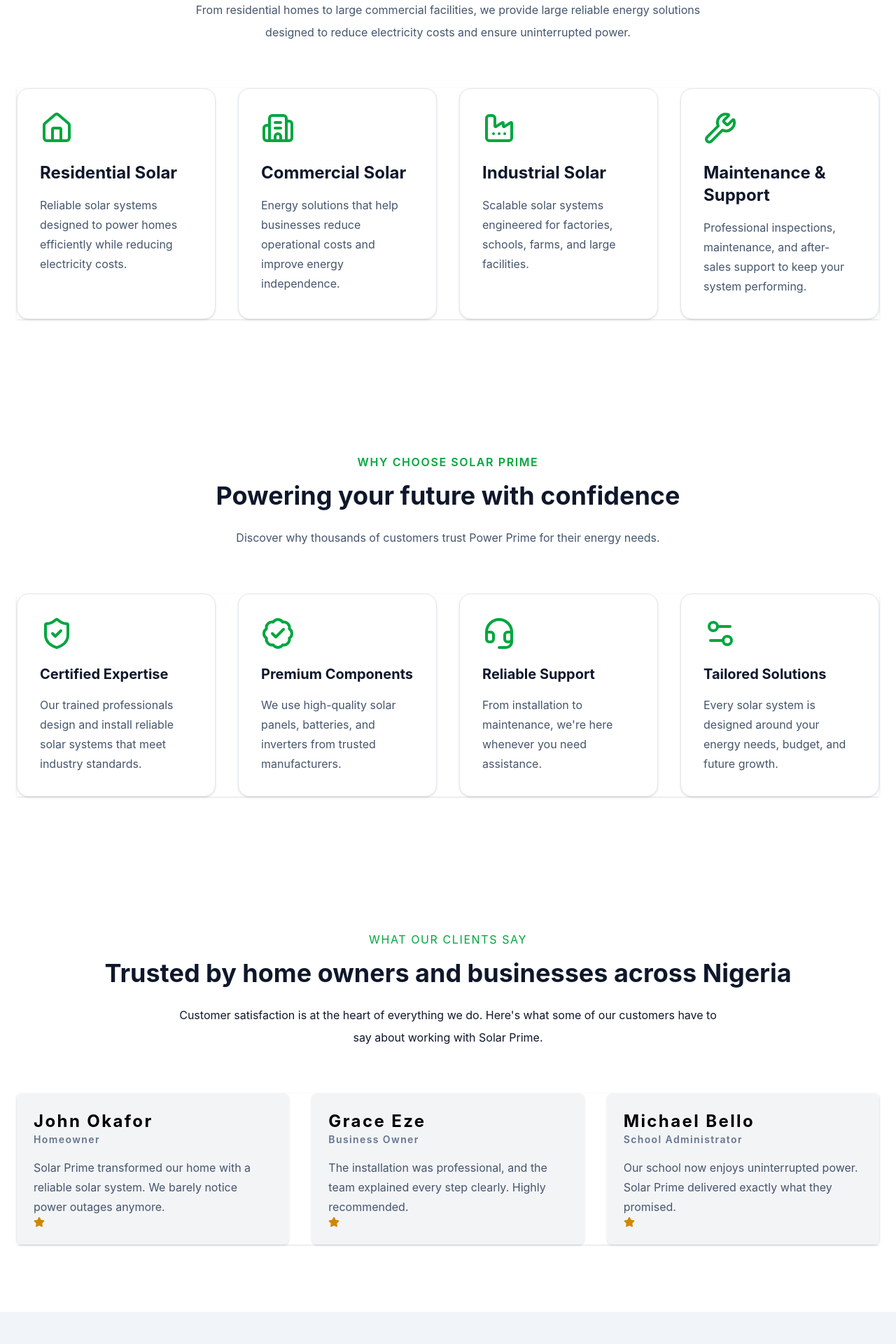
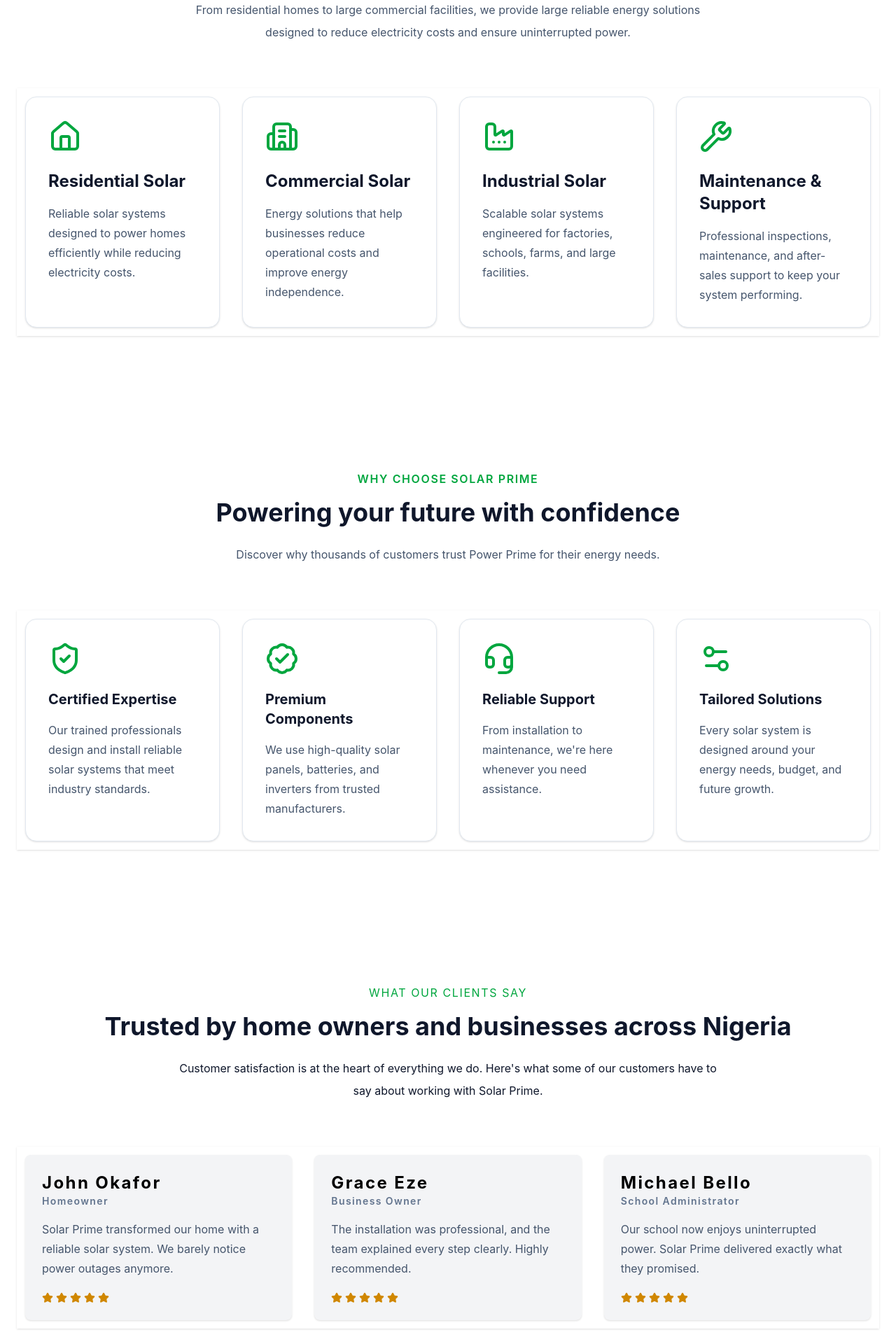
Before and after one commit to Justice-code-ops/solar-prime, a React (Vite) app in the folder frontend/: page / in a window 1280 px wide. Shown: the part 800-2720 px from the top of the page at 70% size. Built offline with nearby package versions, Linux system fonts and the light colour scheme.

Commit message:
refactor(testimonials): use the array to create star icons

```diff
--- a/frontend/src/components/Services.jsx
+++ b/frontend/src/components/Services.jsx
@@ -18,7 +18,7 @@
                 From residential homes to large commercial facilities, we provide large reliable energy solutions designed to reduce electricity costs and ensure uninterrupted power.
             </p>
         </div>
-        <div className="grid md:grid-cols-2 lg:grid-cols-4 gap-8 shadow-sm hover:shadow-xl">
+        <div className="grid md:grid-cols-2 lg:grid-cols-4 gap-8 shadow-sm hover:shadow-xl p-3">
             {
                 services.map((service) => (
                     <ServiceCard
--- a/frontend/src/components/TestimonialCard.jsx
+++ b/frontend/src/components/TestimonialCard.jsx
@@ -1,7 +1,3 @@
-import React from 'react'
-import { Icon } from 'lucide-react'
-
-
 function TestimonialCard( {name, role, message, rating: Icon} ) {
   return (
     <div className='bg-gray-100 p-6 rounded-lg shadow-sm hover:shadow-xl hover:-translate-y-2 transition-all duration-300'>
@@ -17,10 +13,17 @@
         {message}
       </p>
 
-      <Icon
-        size={16}
-        className='text-yellow-600 fill-current'
-      />
+      <div className='flex gap-1 mt-5'>
+        {
+            [...Array(5)].map((index) => (
+                <Icon
+                    key={index}
+                    size={16}
+                    className='text-yellow-600 fill-current'
+                />
+            ))
+        }
+      </div>
     </div>
   )
 }
--- a/frontend/src/components/Testimonials.jsx
+++ b/frontend/src/components/Testimonials.jsx
@@ -19,7 +19,7 @@
                     Customer satisfaction is at the heart of everything we do. Here's what some of our customers have to say about working with Solar Prime.
                 </p>
             </div>
-            <div className='grid md:grid-cols-2 lg:grid-cols-3 gap-8 shadow-sm hover:shadow-xl'>
+            <div className='grid md:grid-cols-2 lg:grid-cols-3 gap-8 shadow-sm hover:shadow-xl p-3'>
                 {
                     testimonials.map((testimonial) => (
                         <TestimonialCard
--- a/frontend/src/components/WhyChooseUs.jsx
+++ b/frontend/src/components/WhyChooseUs.jsx
@@ -16,7 +16,7 @@
                 Discover why thousands of customers trust Power Prime for their energy needs.
             </p>
         </div>
-        <div className="grid md:grid-cols-2 lg:grid-cols-4 gap-8 shadow-sm hover:shadow-xl">
+        <div className="grid md:grid-cols-2 lg:grid-cols-4 gap-8 shadow-sm hover:shadow-xl p-3">
             {
                 features.map((feature) => (
                     <FeatureCard
```
